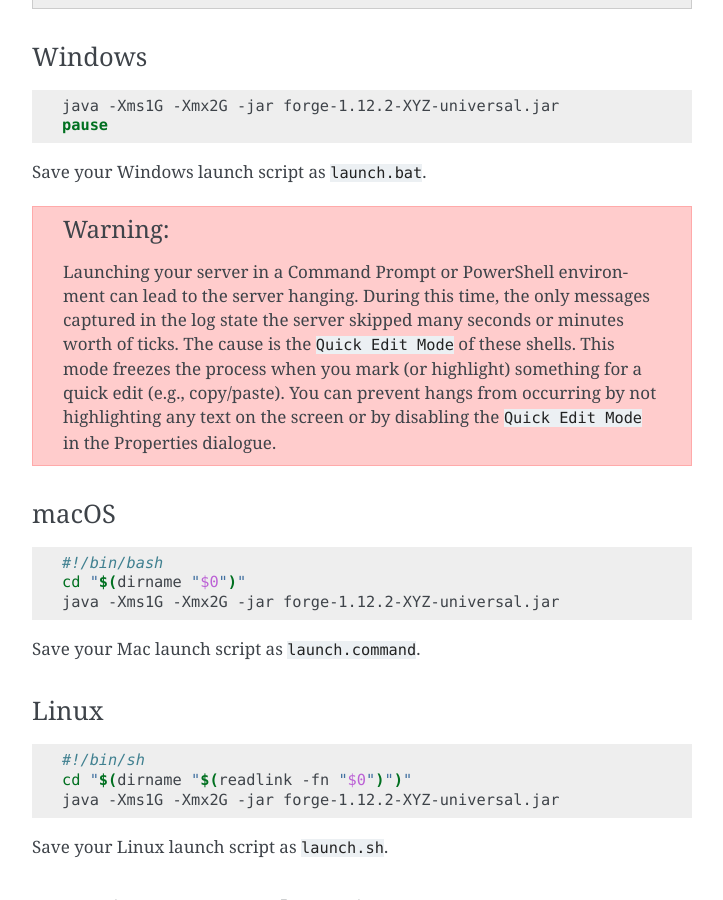
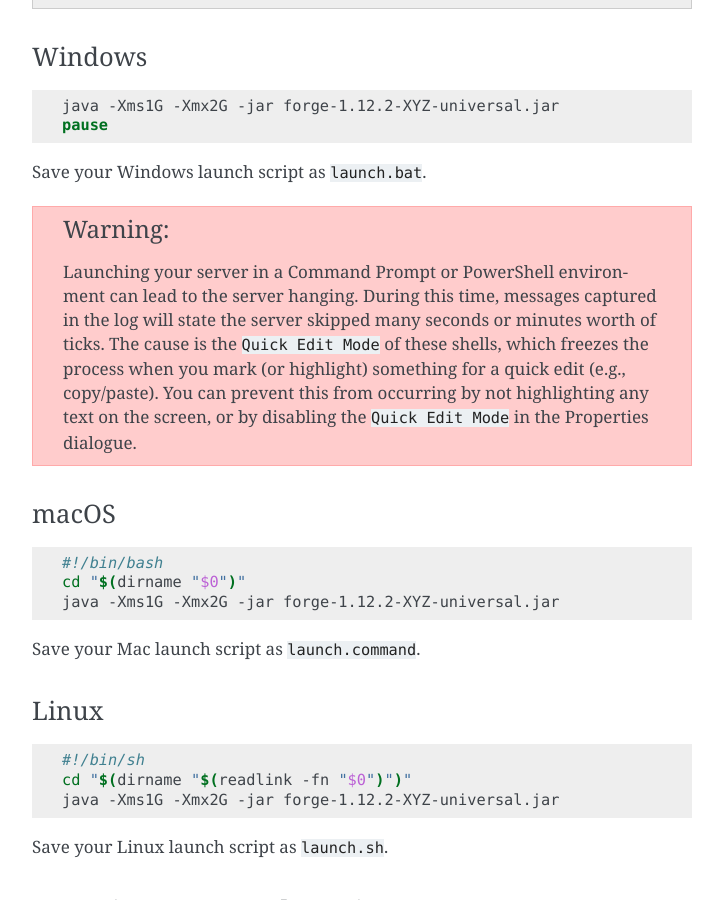
Before and after one commit to SpongePowered/SpongeDocs, a Sphinx documentation site: the page built from source/server/getting-started/launch-script.rst, in a window 1280 px wide and 900 px high, scrolled down 626 px. Shown: the whole window, without its empty margins (388-1111 px from the left). Built offline with Sphinx 7.4.7, drawn with Linux system fonts in a browser that asks for light colours; pages that are not in the unit, such as notebooks, are missing from menus.

Commit message:
Further improved warning block
Signed-off-by: Grauldon <17791090+Grauldon@users.noreply.github.com>

```diff
--- a/source/server/getting-started/launch-script.rst
+++ b/source/server/getting-started/launch-script.rst
@@ -32,10 +32,10 @@ Save your Windows launch script as ``launch.bat``.
 
 .. warning::
    Launching your server in a Command Prompt or PowerShell environment can lead to the server hanging. During this
-   time, the only messages captured in the log state the server skipped many seconds or minutes worth of ticks.
-   The cause is the ``Quick Edit Mode`` of these shells. This mode freezes the process when you mark (or highlight)
-   something for a quick edit (e.g., copy/paste). You can prevent hangs from occurring by not highlighting any text on
-   the screen or by disabling the ``Quick Edit Mode`` in the Properties dialogue.
+   time, messages captured in the log will state the server skipped many seconds or minutes worth of ticks. The cause
+   is the ``Quick Edit Mode`` of these shells, which freezes the process when you mark (or highlight) something for a
+   quick edit (e.g., copy/paste). You can prevent this from occurring by not highlighting any text on the screen, or by
+   disabling the ``Quick Edit Mode`` in the Properties dialogue.
 
 macOS
 ~~~~~
```
